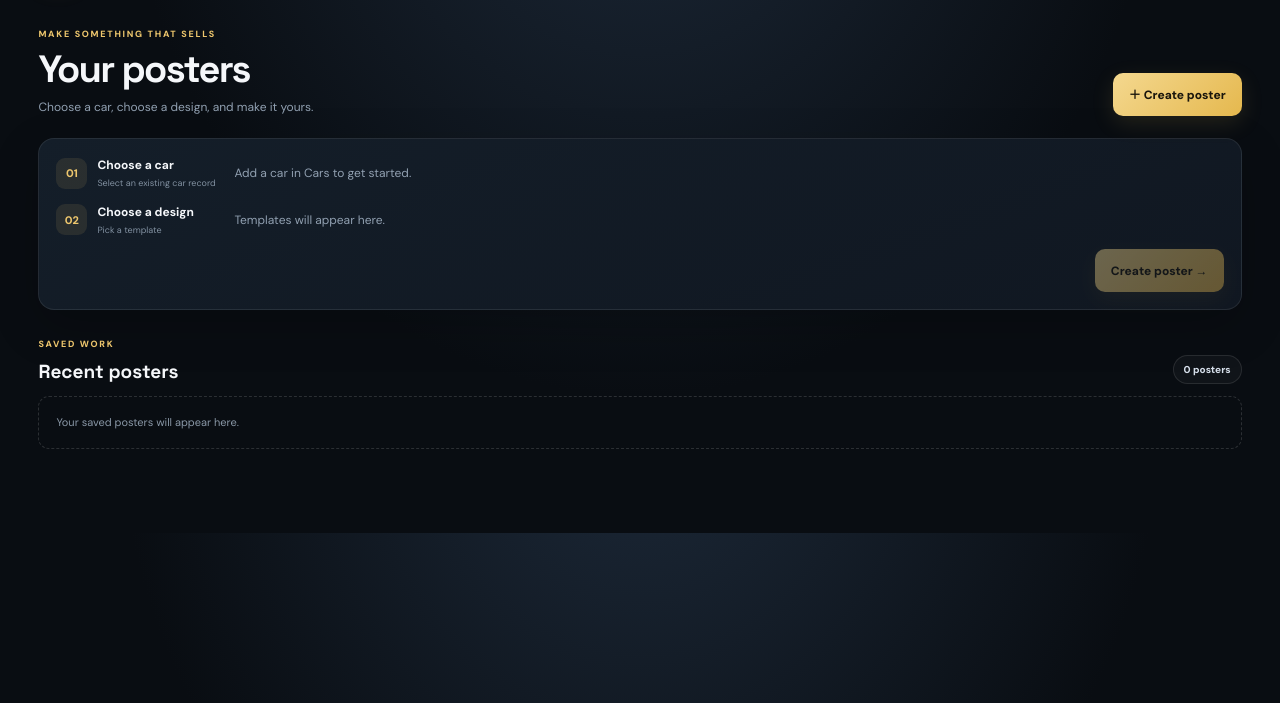
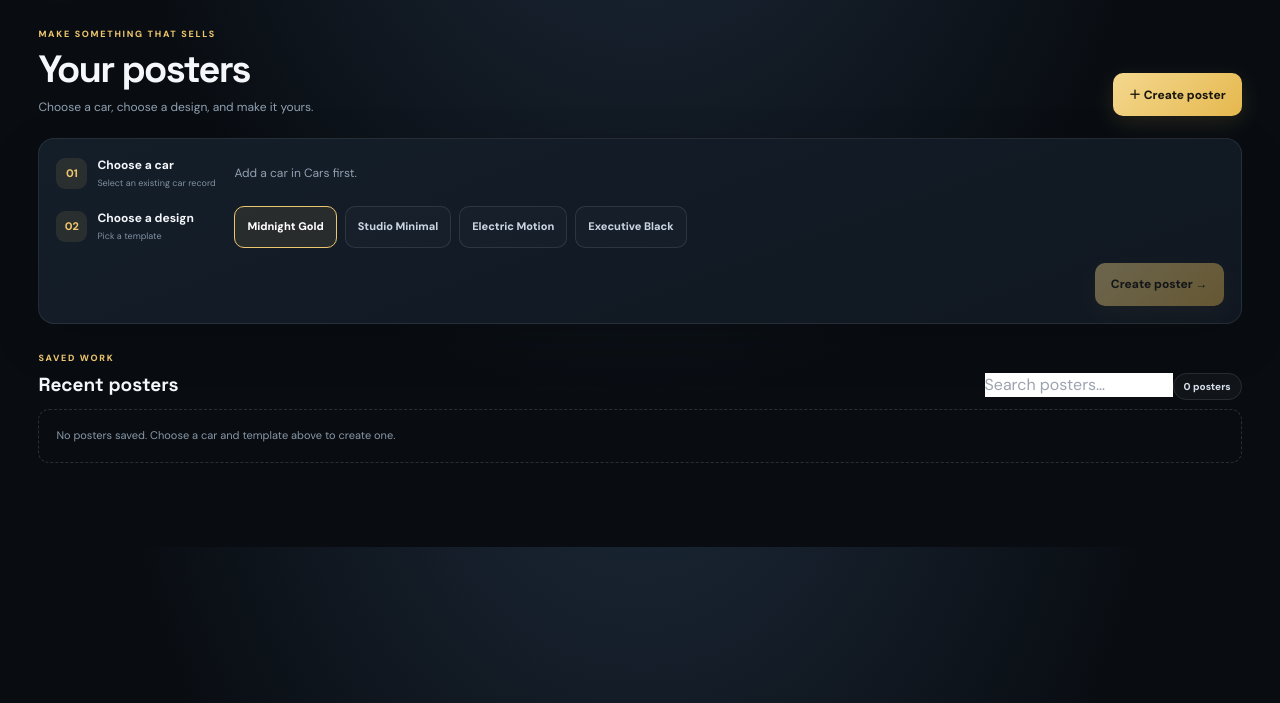
Before and after one commit to AarushSrivatsa/Poster-Generator, a FastAPI app: page / in a window 1280 px wide. Shown: the part 76-779 px from the top of the page. Run offline with FastAPI, Linux system fonts and the light colour scheme; data comes from the database, SQL or seed files in the repository; data that the repository does not hold is empty; parts of the project's set-up code (start-up, migrations or seed data) failed here and were passed over; some libraries are stand-ins or nearby versions.

Commit message:
Polish vehicle, make, template and poster management UI

```diff
--- a/app/templates/index.html
+++ b/app/templates/index.html
@@ -34,7 +34,7 @@
     <div class="create-action"><button id="createPoster" class="primary-btn" disabled>Create poster →</button></div>
   </section>
 
-  <div class="subheading"><div><p class="eyebrow">SAVED WORK</p><h2>Recent posters</h2></div><span id="posterCount" class="count-pill">0 posters</span></div>
+  <div class="subheading section-toolbar"><div><p class="eyebrow">SAVED WORK</p><h2>Recent posters</h2></div><div class="toolbar-actions"><input id="posterSearch" class="search-field" type="search" placeholder="Search posters…" aria-label="Search posters"><span id="posterCount" class="count-pill">0 posters</span></div></div>
   <div id="posterList" class="poster-list"><div class="empty-card">Your saved posters will appear here.</div></div>
 
   <section id="posterEditor" class="poster-editor hidden">
@@ -79,7 +79,7 @@
 <section id="carsPanel" class="panel hidden">
   <div class="page-heading"><div><p class="eyebrow">INVENTORY</p><h1>Cars</h1><p class="muted">Store each car once. Posters reuse these details.</p></div><button id="newCar" class="primary-btn">＋ Add car</button></div>
   <div class="management-grid">
-    <aside class="surface records-panel"><div class="panel-heading"><h3>Your cars</h3><span id="carCount" class="count-pill">0</span></div><div id="carList" class="record-list"></div></aside>
+    <aside class="surface records-panel"><div class="panel-heading"><div><p class="eyebrow">INVENTORY</p><h3>Your cars</h3></div><span id="carCount" class="count-pill">0 cars</span></div><input id="carSearch" class="search-field" type="search" placeholder="Search make, model or reg. no." aria-label="Search cars"><div id="carList" class="record-list"></div></aside>
     <section class="surface form-panel">
       <div class="panel-heading"><div><p class="eyebrow">CAR DETAILS</p><h3 id="carFormTitle">Add a car</h3></div></div>
       <form id="carForm" class="form-grid">
@@ -133,16 +133,16 @@
         <label>Make logo<input name="icon" type="file" accept="image/*"></label>
         <button class="primary-btn">Add make</button>
       </form>
-      <p class="helper">Logos are uploaded to the Supabase Storage bucket and their public URL is saved with the make.</p>
+      <p class="helper">Add the logo once. It will be available whenever you use this manufacturer.</p>
     </section>
-    <section class="surface make-records"><div class="panel-heading"><h3>Saved makes</h3><span id="makeCount" class="count-pill">0</span></div><div id="makeList" class="make-list"></div></section>
+    <section class="surface make-records"><div class="panel-heading"><div><p class="eyebrow">MANUFACTURER DIRECTORY</p><h3>Saved makes</h3></div><span id="makeCount" class="count-pill">0 makes</span></div><input id="makeSearch" class="search-field" type="search" placeholder="Search manufacturers…" aria-label="Search makes"><div id="makeList" class="make-list"></div></section>
   </div>
 </section>
 
 <section id="templatesPanel" class="panel hidden">
   <div class="page-heading"><div><p class="eyebrow">DESIGN LIBRARY</p><h1>Templates</h1><p class="muted">Templates are reusable HTML + Tailwind designs. Placeholders are detected automatically.</p></div><button id="newTemplate" class="primary-btn">＋ New template</button></div>
   <div class="template-management-grid">
-    <section class="surface records-panel"><div class="panel-heading"><h3>Saved templates</h3><span id="templateCount" class="count-pill">0</span></div><div id="templateList" class="record-list"></div></section>
+    <section class="surface records-panel"><div class="panel-heading"><div><p class="eyebrow">DESIGN LIBRARY</p><h3>Saved templates</h3></div><span id="templateCount" class="count-pill">0 templates</span></div><input id="templateSearch" class="search-field" type="search" placeholder="Search templates…" aria-label="Search templates"><div id="templateList" class="record-list"></div></section>
     <section class="surface form-panel">
       <div class="panel-heading"><div><p class="eyebrow">TEMPLATE DESIGN</p><h3 id="templateFormTitle">Add a template</h3></div><span id="templatePlaceholderCount" class="count-pill">0 placeholders</span></div>
       <form id="templateForm" class="template-form">
```
